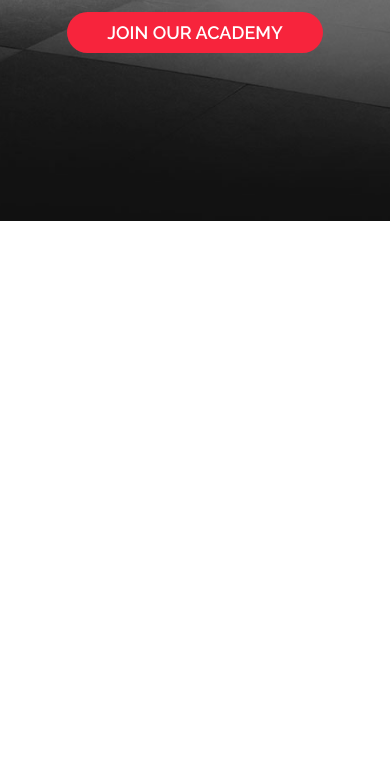
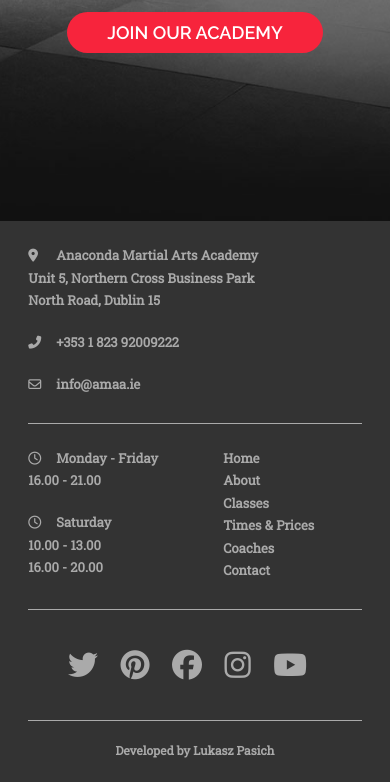
Before and after one commit to LukaszPasich/Anaconda-MAA-MS1, a plain HTML site: page index.html in a window 390 px wide. Shown: the part 679-1461 px from the top of the page. Before the commit the page ends 900 px from the top, so only its background shows below. Drawn offline with nearby package versions, Linux system fonts and the light colour scheme.

Commit message:
Add responsive footer

```diff
--- a/assets/css/style.css
+++ b/assets/css/style.css
@@ -153,23 +153,99 @@ ul {
 }
 
 
+/*-------------------- Footer --------------------*/
+
+footer {
+    min-height: 260px;
+    background-color: #333;
+    font-size: 13px;
+	font-family: 'Roboto Slab', serif;
+	font-weight: 600;
+    color: #aaa;
+}
+
+.footer-nav-link {
+    text-decoration: none;
+    color: #aaa;
+}
+
+.footer-nav-link:hover {
+    color: #fff;
+}
+
+footer p {
+    padding: 0;
+    margin-bottom: 3px;
+}
+
+.footer-col-padding {
+    padding-top: 25px;
+}
+
+i {
+    color: #aaa;
+    margin-right: 15px;
+}
+
+.footer-singleicon {
+    color: white;
+}
+
+.footer-social-icons {
+    line-height: 130px;
+    font-size: 30px;
+    text-align:center;
+}
+
+.footer-social-singleicon:hover {
+    color: white;
+}
+
+.footer-par-developed {
+    text-align: center;
+    padding-top: 20px;
+    padding-bottom: 20px;
+    margin-top: 25px;
+    font-size: 12px;
+    border-top: 1px solid #aaa;
+}
+
 
 /*-------------------- Media Querries --------------------*/
 
 @media screen and (max-width: 576px) {
 	.headline-main-banner {
 		font-size: 38px;
-	}
+    }
+    .footer-address {
+        border-bottom: 1px solid #aaa;
+        padding-bottom: 25px;
+    }
 }
 
 @media screen and (max-width: 910px) {
 	.nav-links-horizontal {
-		display: none;
-	}
+	    display: none;
+    }
 }
+
 
 @media screen and (min-width: 911px) {
 	.nav-links-vertical {
 		display: none;
 	}
 }
+
+@media screen and (max-width: 1400px) {
+	.footer-logo {
+		display: none;
+	}
+}
+
+@media screen and (max-width: 992px) {
+	.footer-social-icons {
+        border-top: 1px solid #aaa;
+        line-height: 60px;
+        padding-top: 25px;
+	}
+}
--- a/index.html
+++ b/index.html
@@ -6,7 +6,9 @@
    		<link rel="stylesheet" href="assets/css/style.css">
    		<link href="https://cdn.jsdelivr.net/npm/bootstrap@5.0.0-beta1/dist/css/bootstrap.min.css" rel="stylesheet" integrity="sha384-giJF6kkoqNQ00vy+HMDP7azOuL0xtbfIcaT9wjKHr8RbDVddVHyTfAAsrekwKmP1" crossorigin="anonymous">
     	<link rel="preconnect" href="https://fonts.gstatic.com">
-		<link href="https://fonts.googleapis.com/css2?family=Raleway:wght@600;700;800;900&display=swap" rel="stylesheet">
+        <link href="https://fonts.googleapis.com/css2?family=Raleway:wght@600;700;800;900&display=swap" rel="stylesheet">
+        <link href="https://fonts.googleapis.com/css2?family=Roboto+Slab&display=swap" rel="stylesheet">
+        <script src="https://kit.fontawesome.com/42bd67405d.js" crossorigin="anonymous"></script>
     	<title>Anaconda Martial Arts Academy</title>
 	</head>
 	<body>
@@ -24,7 +26,7 @@
 							<!-- /This navigation bar is for desktops -->
 							<ul class="list-inline nav-links-horizontal">
 								<li class="list-inline-item">
-									<a href="index.html" class="hvr-underline-from-center nav-link">About</a>
+									<a href="" class="hvr-underline-from-center nav-link">About</a>
 								</li>
 								<li class="list-inline-item">
 									<a href="" class="hvr-underline-from-center nav-link">Classes</a>
@@ -41,19 +43,19 @@
 							</ul>
 							<!-- /This navigation bar comes into play on small devices -->
 							<ul class="nav-links-vertical">
-								<li class="">
+								<li>
 									<a href="index.html" class="nav-link">About</a>
 								</li>
-								<li class="">
+								<li>
 									<a href="" class="nav-link">Classes</a>
 								</li>
-								<li class="">
+								<li>
 									<a href="" class="nav-link">Times & Prices</a>
 								</li>
-								<li class="">
+								<li>
 									<a href="" class="nav-link">Coaches</a>
 								</li>
-								<li class="">
+								<li>
 									<a href="" class="nav-link">Contact</a>
 								</li>
 							</ul>
@@ -89,6 +91,60 @@
 				</div>
 				<!-- /Tagline + Call to Action -->
 			</div>
-		</header>
+        </header>
+
+        <section>
+        </section>
+
+        <!-- Footer -->
+        <footer class="container-fluid">
+            <div class="row justify-content-center">
+                <div class="col-1 footer-col-padding footer-logo">
+                    <img src="assets/images/anaconda-logo-grey-(aaaaaa).svg" alt="Anaconda logo" style="height: 100px; width: 100px;">
+                </div>
+                <div class="col-11 col-sm-5 col-lg-4 col-xxl-3 footer-col-padding">
+                    <div class="footer-address">
+                        <p><i class="fas fa-map-marker-alt"></i> Anaconda Martial Arts Academy</p>
+                        <p>Unit 5, Northern Cross Business Park</p>
+                        <p>North Road, Dublin 15 </p>
+                        <br>
+                        <p><i class="fas fa-phone-alt"></i>+353 1 823 92009222</p>
+                        <br>
+                        <p><i class="far fa-envelope"></i>info@amaa.ie</p>
+                    </div>
+                </div>
+                <div class="col-6 col-sm-4 col-lg-2 footer-col-padding">
+                    <p><i class="far fa-clock"></i>Monday - Friday</p>
+                    <p>16.00 - 21.00</p>
+                    <br>
+                    <p><i class="far fa-clock"></i>Saturday</p>
+                    <p>10.00 - 13.00</p>
+                    <p>16.00 - 20.00</p>
+                </div>
+                <div class="col-5 col-sm-2 col-lg-1 footer-col-padding">
+                    <p><a href="index.html" class="footer-nav-link">Home</a></p>
+                    <p><a href="" class="footer-nav-link">About</a></p>
+					<p><a href="" class="footer-nav-link">Classes</a></p>
+					<p><a href="" class="footer-nav-link">Times & Prices</a></p>
+					<p><a href="" class="footer-nav-link">Coaches</a></p>
+					<p><a href="" class="footer-nav-link">Contact</a></p>
+                </div>
+                <div class="col-11 col-lg-4 col-xxl-3 footer-col-padding">
+                    <div class="footer-social-icons">
+                        <a href="https://twitter.com/"><i class="fab fa-twitter footer-social-singleicon"></i></a>
+                        <a href="https://twitter.com/"><i class="fab fa-pinterest footer-social-singleicon"></i></a>
+                        <a href="https://twitter.com/"><i class="fab fa-facebook footer-social-singleicon"></i></a>
+                        <a href="https://twitter.com/"><i class="fab fa-instagram footer-social-singleicon"></i></a>
+                        <a href="https://twitter.com/"><i class="fab fa-youtube footer-social-singleicon"></i></a>
+                    </div>
+                </div>
+            </div>
+            <div class="row justify-content-center">
+                <div class="col-11">
+                    <p class="footer-par-developed">Developed by Lukasz Pasich</p>
+                </div>
+            </div>
+        </footer>
+        <!-- /Footer -->
 	</body>
 </html>
```
